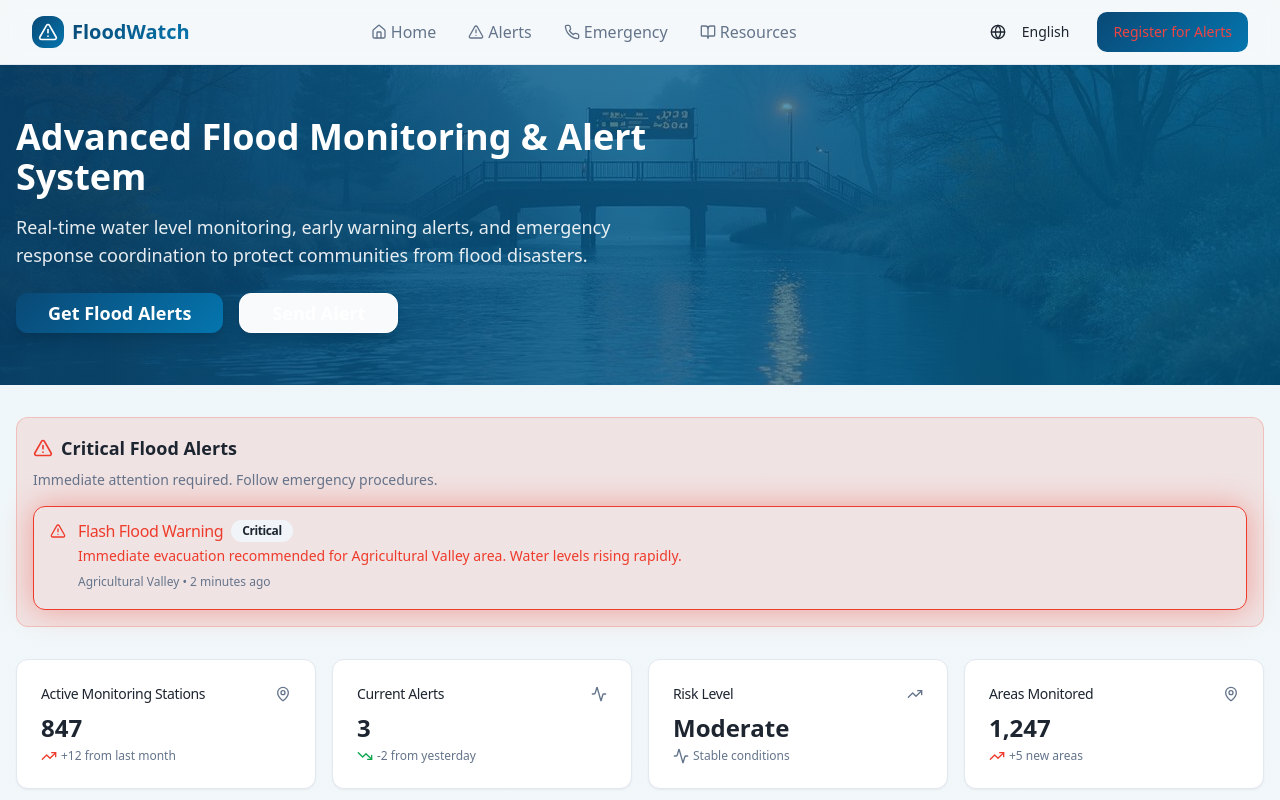
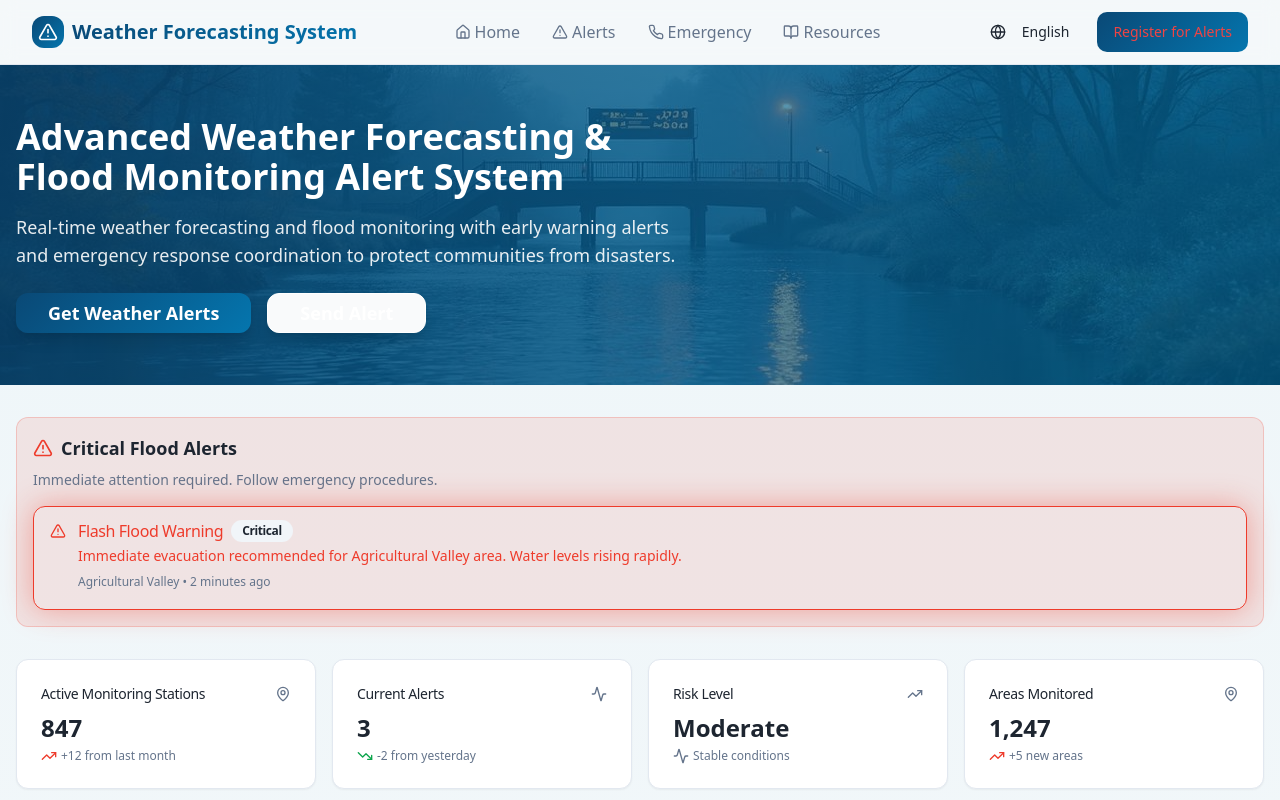
Before and after one commit to VirajChauhan02/wave-wise-view, a React (Vite) app: page / in a window 1280 px wide. Shown: the top 800 px of the page. Built offline with nearby package versions, Linux system fonts and the light colour scheme.

Commit message:
Fix preview not updating

```diff
--- a/src/components/Navbar.tsx
+++ b/src/components/Navbar.tsx
@@ -48,7 +48,7 @@ export const Navbar = ({ onRegisterClick }: NavbarProps) => {
               <AlertTriangle className="w-5 h-5 text-white" />
             </div>
             <span className="text-xl font-bold bg-gradient-primary bg-clip-text text-transparent">
-              FloodWatch
+              Weather Forecasting System
             </span>
           </div>
 
--- a/src/pages/Index.tsx
+++ b/src/pages/Index.tsx
@@ -64,18 +64,18 @@ const Index = () => {
           <div className="relative container mx-auto px-4 h-full flex items-center">
             <div className="max-w-2xl text-white">
               <h1 className="text-4xl font-bold mb-4">
-                Advanced Flood Monitoring & Alert System
+                Advanced Weather Forecasting & Flood Monitoring Alert System
               </h1>
               <p className="text-lg mb-6 text-white/90">
-                Real-time water level monitoring, early warning alerts, and emergency response coordination
-                to protect communities from flood disasters.
+                Real-time weather forecasting and flood monitoring with early warning alerts and emergency
+                response coordination to protect communities from disasters.
               </p>
               <div className="flex flex-col sm:flex-row gap-4">
                 <Button
                   onClick={() => setShowRegistrationForm(true)}
                   className="bg-gradient-water text-white hover:opacity-90 px-8 py-3 rounded-lg font-semibold text-lg shadow-lg"
                 >
-                  Get Flood Alerts
+                  Get Weather Alerts
                 </Button>
                 <Button
                   onClick={() => setShowAlertTrigger(true)}
```
